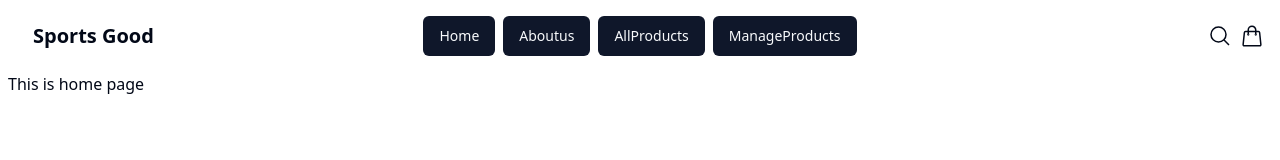
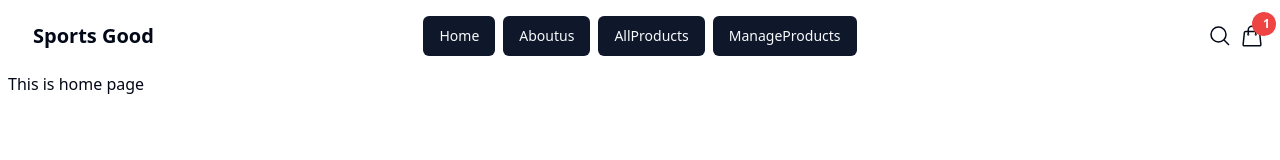
Before and after one commit to reshad21/sporting-goods, a React (Vite) app: page / in a window 1280 px wide. Shown: the top 160 px of the page. Built offline with nearby package versions, Linux system fonts and the light colour scheme.

Commit message:
badge includein header cart icon

```diff
--- a/src/components/ui/Navber.tsx
+++ b/src/components/ui/Navber.tsx
@@ -1,6 +1,7 @@
 import { Link } from "react-router-dom";
 import Topbar from "../layout/Topbar";
 import Container from "./Container";
+import { Badge } from "./badge";
 
 const Navber = () => {
   return (
@@ -53,7 +54,7 @@
               </svg>
             </>
           </Link>
-          <Link to="/cart">
+          <Link to="/cart" className="relative">
             <>
               <svg
                 xmlns="http://www.w3.org/2000/svg"
@@ -66,6 +67,12 @@
                 <path d="M15.75 10.5V6a3.75 3.75 0 1 0-7.5 0v4.5m11.356-1.993 1.263 12c.07.665-.45 1.243-1.119 1.243H4.25a1.125 1.125 0 0 1-1.12-1.243l1.264-12A1.125 1.125 0 0 1 5.513 7.5h12.974c.576 0 1.059.435 1.119 1.007ZM8.625 10.5a.375.375 0 1 1-.75 0 .375.375 0 0 1 .75 0Zm7.5 0a.375.375 0 1 1-.75 0 .375.375 0 0 1 .75 0Z" />
               </svg>
             </>
+            <Badge
+              variant="destructive"
+              className="absolute rounded-full size-6 bottom-3 left-3"
+            >
+              1
+            </Badge>
           </Link>
         </div>
       </div>
--- /dev/null
+++ b/src/components/ui/badge.tsx
@@ -0,0 +1,36 @@
+import * as React from "react"
+import { cva, type VariantProps } from "class-variance-authority"
+
+import { cn } from "@/lib/utils"
+
+const badgeVariants = cva(
+  "inline-flex items-center rounded-full border px-2.5 py-0.5 text-xs font-semibold transition-colors focus:outline-none focus:ring-2 focus:ring-ring focus:ring-offset-2",
+  {
+    variants: {
+      variant: {
+        default:
+          "border-transparent bg-primary text-primary-foreground hover:bg-primary/80",
+        secondary:
+          "border-transparent bg-secondary text-secondary-foreground hover:bg-secondary/80",
+        destructive:
+          "border-transparent bg-destructive text-destructive-foreground hover:bg-destructive/80",
+        outline: "text-foreground",
+      },
+    },
+    defaultVariants: {
+      variant: "default",
+    },
+  }
+)
+
+export interface BadgeProps
+  extends React.HTMLAttributes<HTMLDivElement>,
+    VariantProps<typeof badgeVariants> {}
+
+function Badge({ className, variant, ...props }: BadgeProps) {
+  return (
+    <div className={cn(badgeVariants({ variant }), className)} {...props} />
+  )
+}
+
+export { Badge, badgeVariants }
```
